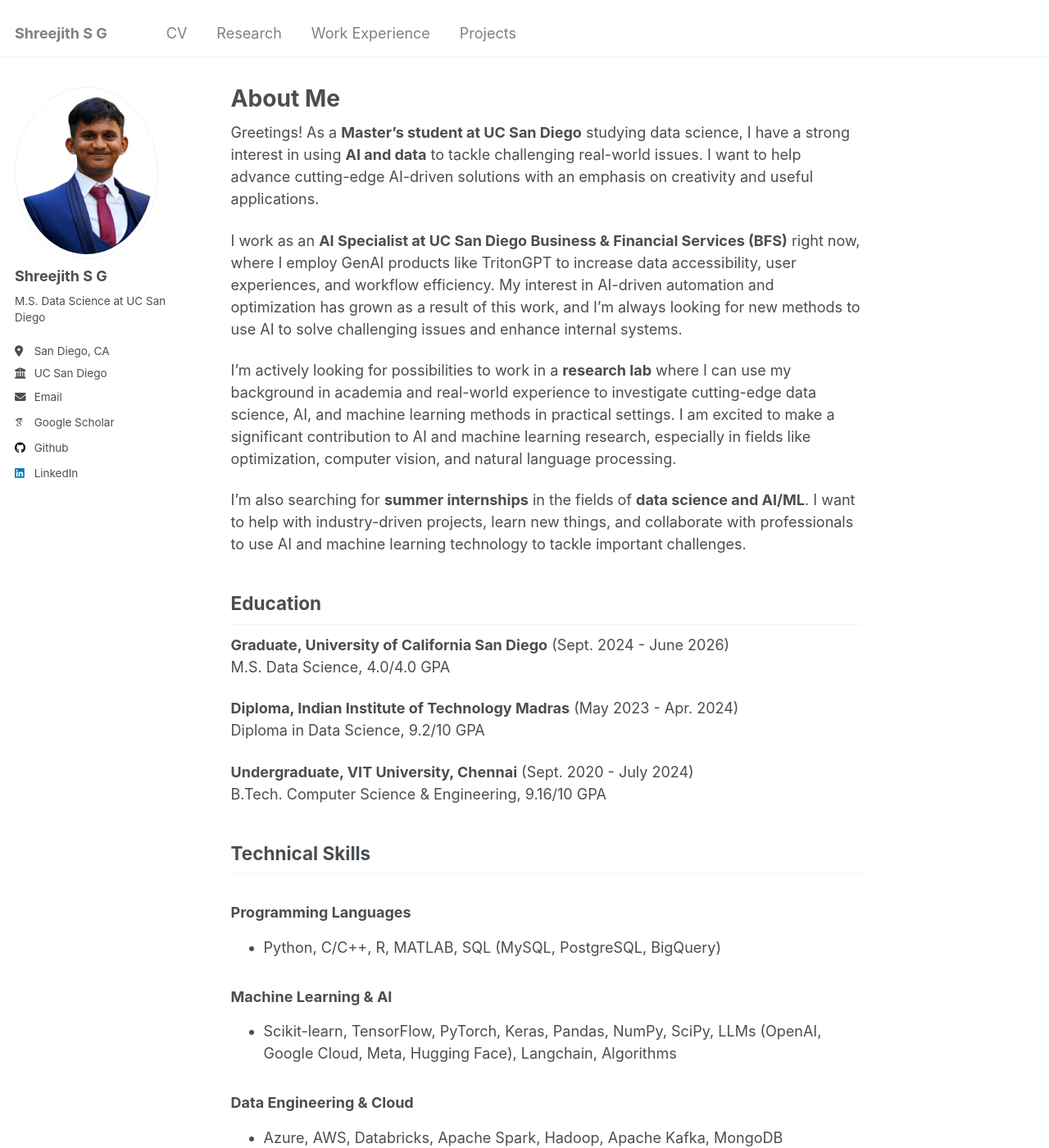
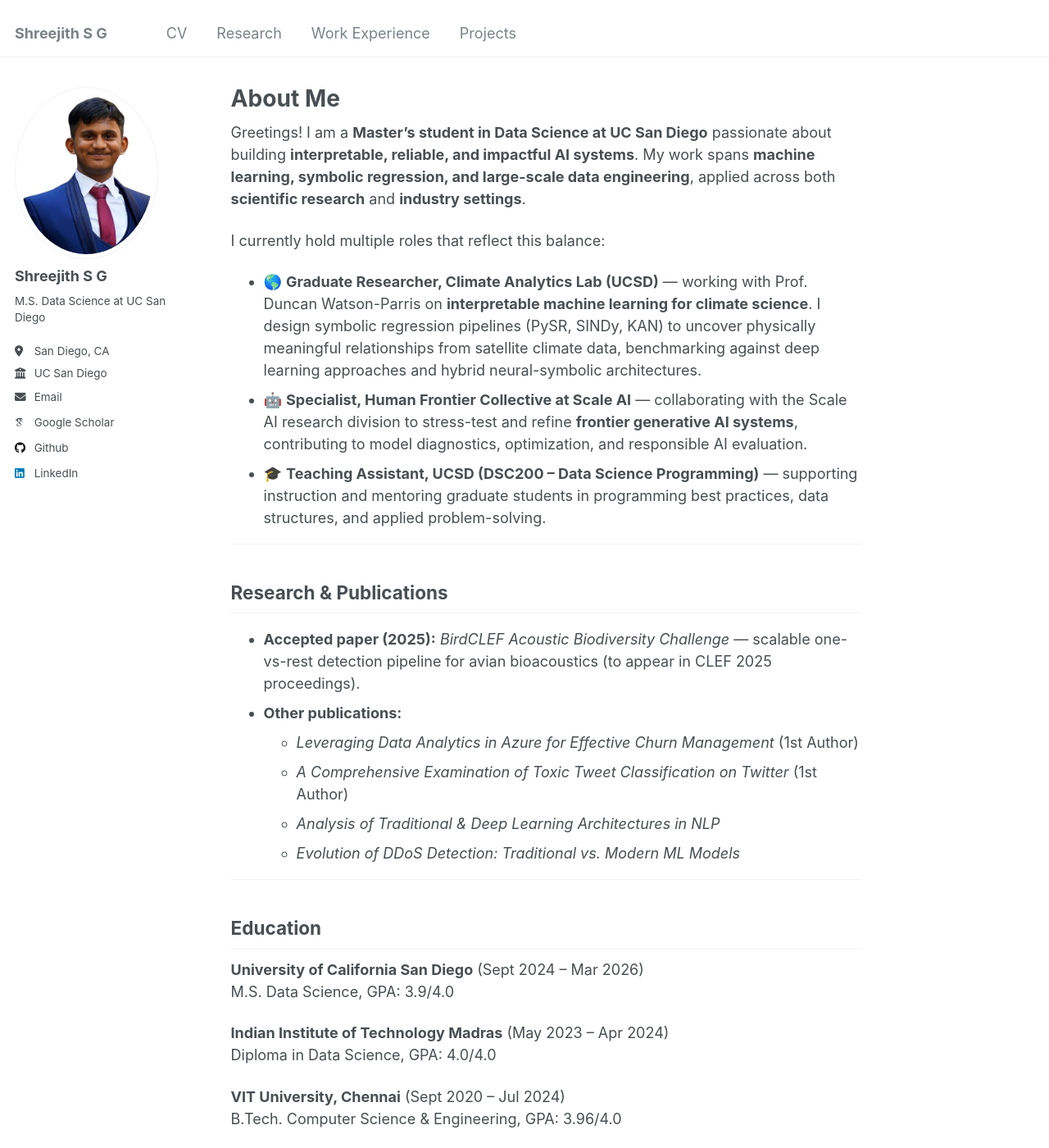
Before and after one commit to ShreejithSG/shreejithsg.github.io, a Jekyll site: the page built from _pages/about.md, in a window 1280 px wide and 1400 px high. Shown: the whole window at 82% size. Built offline with Jekyll 4.4.1, drawn with Linux system fonts in a browser that asks for light colours; some web fonts are replaced; some of the changed text lies outside the part shown.

Commit message:
Updated About page with Scale AI, Climate Lab, TA role, and BirdCLEF paper

```diff
--- a/_pages/about.md
+++ b/_pages/about.md
@@ -7,74 +7,52 @@ redirect_from:
   - /about.html
 ---
 
-Greetings! As a **Master's student at UC San Diego** studying data science, I have a strong interest in using **AI and data** to tackle challenging real-world issues. I want to help advance cutting-edge AI-driven solutions with an emphasis on creativity and useful applications.
+Greetings! I am a **Master’s student in Data Science at UC San Diego** passionate about building **interpretable, reliable, and impactful AI systems**. My work spans **machine learning, symbolic regression, and large-scale data engineering**, applied across both **scientific research** and **industry settings**.
 
-I work as an **AI Specialist at UC San Diego Business & Financial Services (BFS)** right now, where I employ GenAI products like TritonGPT to increase data accessibility, user experiences, and workflow efficiency. My interest in AI-driven automation and optimization has grown as a result of this work, and I'm always looking for new methods to use AI to solve challenging issues and enhance internal systems.
+I currently hold multiple roles that reflect this balance:
 
-I'm actively looking for possibilities to work in a **research lab** where I can use my background in academia and real-world experience to investigate cutting-edge data science, AI, and machine learning methods in practical settings. I am excited to make a significant contribution to AI and machine learning research, especially in fields like optimization, computer vision, and natural language processing.
-
-I'm also searching for **summer internships** in the fields of **data science and AI/ML**. I want to help with industry-driven projects, learn new things, and collaborate with professionals to use AI and machine learning technology to tackle important challenges.
-
-## Education
-**Graduate, University of California San Diego** (Sept. 2024 - June 2026)
-M.S. Data Science, 4.0/4.0 GPA
-
-**Diploma, Indian Institute of Technology Madras** (May 2023 - Apr. 2024)
-Diploma in Data Science, 9.2/10 GPA
-
-**Undergraduate, VIT University, Chennai** (Sept. 2020 - July 2024)
-B.Tech. Computer Science & Engineering, 9.16/10 GPA
-
-## Technical Skills
-
-### Programming Languages
-- Python, C/C++, R, MATLAB, SQL (MySQL, PostgreSQL, BigQuery)
-
-### Machine Learning & AI
-- Scikit-learn, TensorFlow, PyTorch, Keras, Pandas, NumPy, SciPy, LLMs (OpenAI, Google Cloud, Meta, Hugging Face), Langchain, Algorithms
-
-### Data Engineering & Cloud
-- Azure, AWS, Databricks, Apache Spark, Hadoop, Apache Kafka, MongoDB
-
-### Statistics & Visualization
-- A/B Testing, Hypothesis Testing, Statistical Analysis, Experiment Design, Excel, SAS, Matplotlib, Tableau, Power BI
-
-### Project Management & Tools
-- Agile, Teamwork, Team Leadership, Git, Jupyter Notebooks, Version Control
-
-
-
-## Recent Coursework
-For Fall 2024, I completed the following courses:
-
-- DSC212: Probability & Statistics for Data Science – A+
-- DSC210: Numerical Linear Algebra – A+
-- DSC260: Data Science, Ethics & Society – A
-
-*Cumulative GPA: 4.0/4.0*
-
-## Upcoming Coursework
-For Winter 2025, I plan to take:
-
-- DSC211: Intro to Optimization
-- DSC240: Machine Learning
-- DSC206: Algorithms for Data Science
-
-## Achievements
-- **Domain Winner** - Bajaj Finserv FinTech Hackathon (HackRx 3.0); Top 10 teams selected to present our solution to the CEOs of Bajaj Allianz, June 2022
-- **Accepted as a Microsoft Learn Student Ambassador (MLSA - Alpha)** by Microsoft, October 2023
-- **Google Data Analytics Professional Certificate** (8 courses, 240+ hours)
-
-## Leadership / Extracurriculars
-- **Microsoft Learn Student Ambassador - α (Alpha)**
-  Conducted and facilitated technical sessions, workshops, and hands-on coding events focused on Microsoft Azure, AI, and Power Platform, empowering students to gain expertise in Microsoft’s cloud and AI ecosystems.
-
-- **Vice President - Microsoft Innovations Club, VIT Chennai**
-  Spearheaded strategic decision-making and organized nationwide events and hackathons in cloud and AI innovation, fostering teamwork, collaboration, and creativity among 300+ members.
-
-- **Overall Head - Finance & Management Club, VIT Chennai**
-  Directed cross-department workflows for 200+ members, reinforcing accountability and enhancing productivity to align club activities with finance and management principles.
+- 🌎 **Graduate Researcher, Climate Analytics Lab (UCSD)** — working with Prof. Duncan Watson-Parris on **interpretable machine learning for climate science**. I design symbolic regression pipelines (PySR, SINDy, KAN) to uncover physically meaningful relationships from satellite climate data, benchmarking against deep learning approaches and hybrid neural-symbolic architectures.
+- 🤖 **Specialist, Human Frontier Collective at Scale AI** — collaborating with the Scale AI research division to stress-test and refine **frontier generative AI systems**, contributing to model diagnostics, optimization, and responsible AI evaluation.
+- 🎓 **Teaching Assistant, UCSD (DSC200 – Data Science Programming)** — supporting instruction and mentoring graduate students in programming best practices, data structures, and applied problem-solving.
 
 ---
 
-I look forward to connecting with professionals, labs, and teams working on innovative research and AI solutions in the coming months.
+## Research & Publications
+- **Accepted paper (2025):** *BirdCLEF Acoustic Biodiversity Challenge* — scalable one-vs-rest detection pipeline for avian bioacoustics (to appear in CLEF 2025 proceedings).
+- **Other publications:**
+  - *Leveraging Data Analytics in Azure for Effective Churn Management* (1st Author)
+  - *A Comprehensive Examination of Toxic Tweet Classification on Twitter* (1st Author)
+  - *Analysis of Traditional & Deep Learning Architectures in NLP*
+  - *Evolution of DDoS Detection: Traditional vs. Modern ML Models*
+
+---
+
+## Education
+**University of California San Diego** (Sept 2024 – Mar 2026)
+M.S. Data Science, GPA: 3.9/4.0
+
+**Indian Institute of Technology Madras** (May 2023 – Apr 2024)
+Diploma in Data Science, GPA: 4.0/4.0
+
+**VIT University, Chennai** (Sept 2020 – Jul 2024)
+B.Tech. Computer Science & Engineering, GPA: 3.96/4.0
+
+---
+
+## Selected Projects
+- **BirdCLEF+ 2025** — Developed per-species XGBoost classifiers using spectrogram statistics and metadata; achieved >0.90 AUC across species.
+- **Symbolic Regression for Cloud-Aerosol Interactions** — Benchmarked interpretable models vs. deep neural nets, balancing R² performance with explainability.
+- **NeuroFraudGAN** — Synthesized financial transaction data with GANs, reducing class imbalance by 40% and achieving 96% fraud detection accuracy.
+- **Data Ambiguity Quantification with Optimal Transport** — Built a framework to rigorously bound generalization loss, improving sample prioritization and model robustness.
+
+---
+
+## Technical Strengths
+- **Programming:** Python, R, C/C++, SQL
+- **Machine Learning & AI:** PyTorch, TensorFlow, PySR, KAN, Scikit-learn, Hugging Face
+- **Data Engineering & Cloud:** Azure, AWS, Databricks, Spark, Kafka, MongoDB
+- **Visualization & Analysis:** Tableau, Power BI, Matplotlib, Statistical Inference
+
+---
+
+I’m motivated by challenges at the **intersection of AI, science, and data engineering**. Whether advancing **climate science with interpretable ML** or shaping the future of **frontier generative AI**, I aim to bridge **research and application** with rigor and creativity.
```
